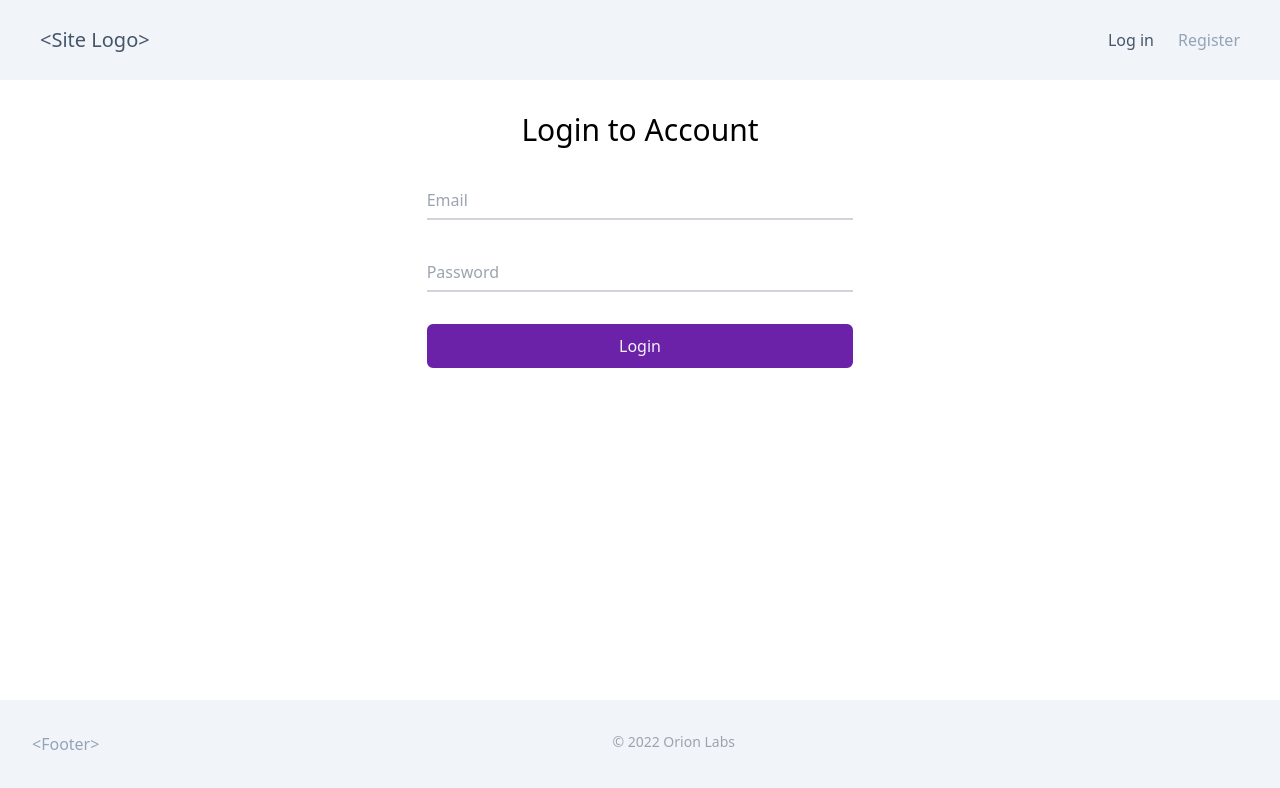
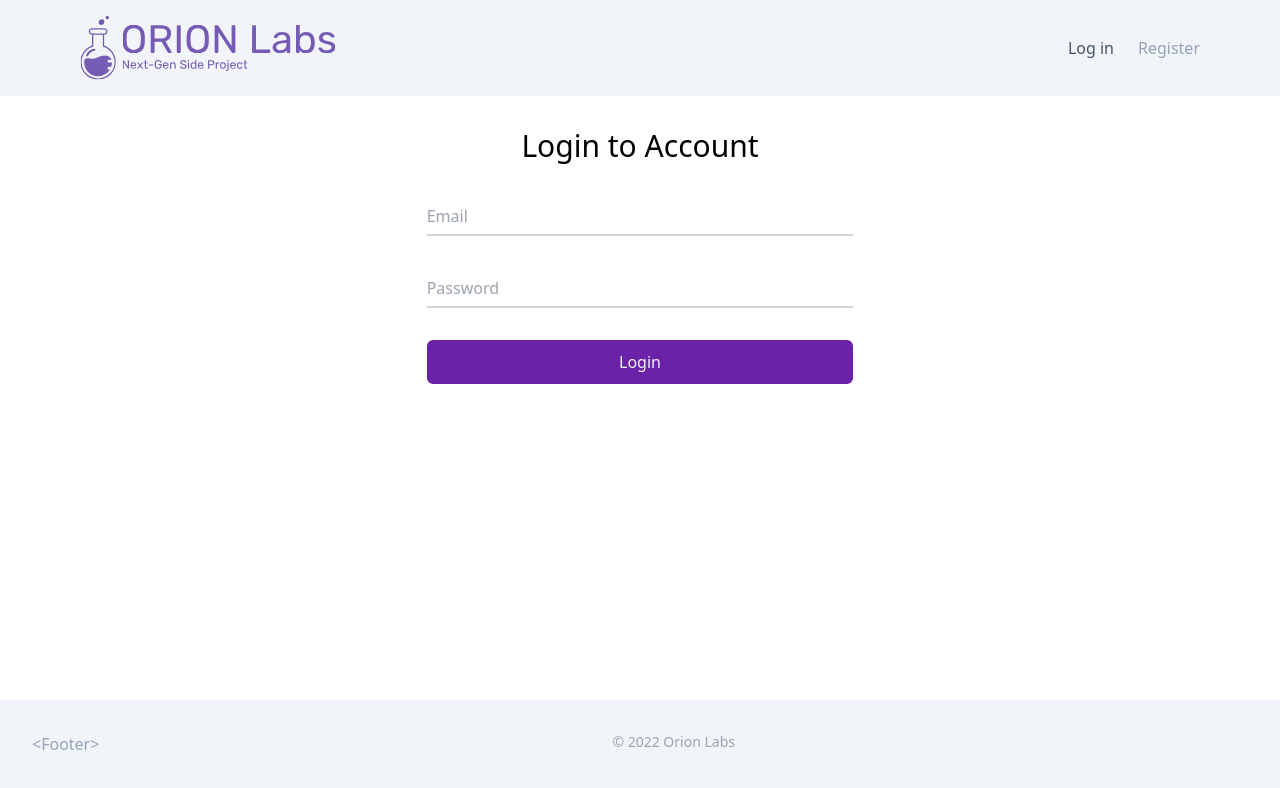
Before and after one commit to jasonsjones/project-next-gen, a React (Vite) app in the folder apps/web/: page /login in a window 1280 px wide. Shown: the top 788 px of the page. Built offline with nearby package versions, Linux system fonts and the light colour scheme.

Commit message:
feat: add custom site logo to navbar

```diff
--- a/apps/web/src/components/Navbar/index.tsx
+++ b/apps/web/src/components/Navbar/index.tsx
@@ -2,15 +2,16 @@ import { Link } from 'react-router-dom';
 import { useAuthContext } from '../../context/authContext';
 import AuthenticatedLinks from './AuthenticatedLinks';
 import UnauthenticatedLinks from './UnauthenticatedLinks';
+import siteLogo from '../../assets/logo-no-bg.svg';
 
 function Navbar() {
     const { token } = useAuthContext();
 
     return (
         <header className="text-slate-400 bg-slate-100">
-            <nav className="h-20 px-10  flex items-center">
+            <nav className="h-24 px-20 flex items-center">
                 <Link to="/">
-                    <span className="text-slate-600 text-xl">&lt;Site Logo&gt;</span>
+                    <img src={siteLogo} className="w-64" alt="Site logo" />
                 </Link>
                 {token ? <AuthenticatedLinks /> : <UnauthenticatedLinks />}
             </nav>
```
Also changed, not shown: apps/web/src/assets/logo-no-bg.svg (added).
